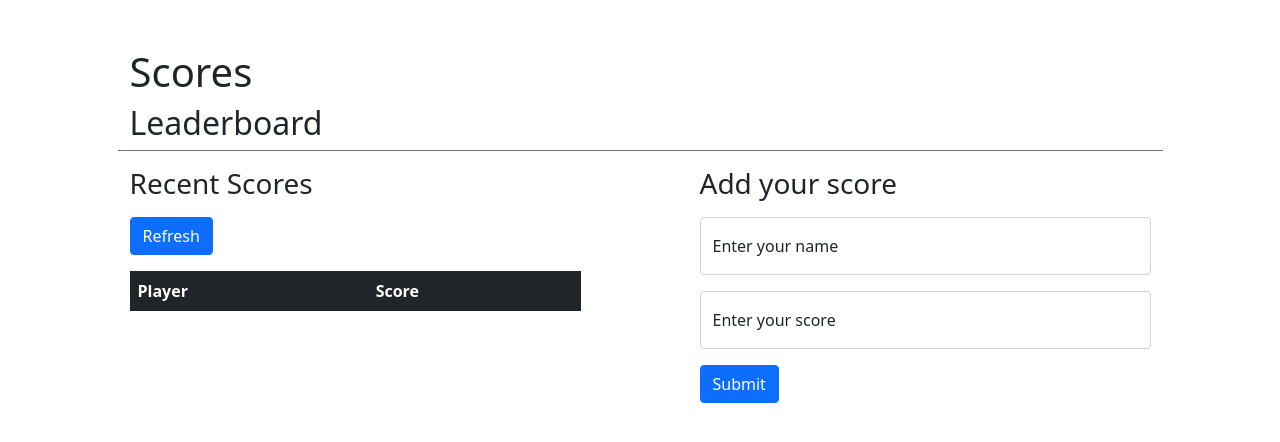
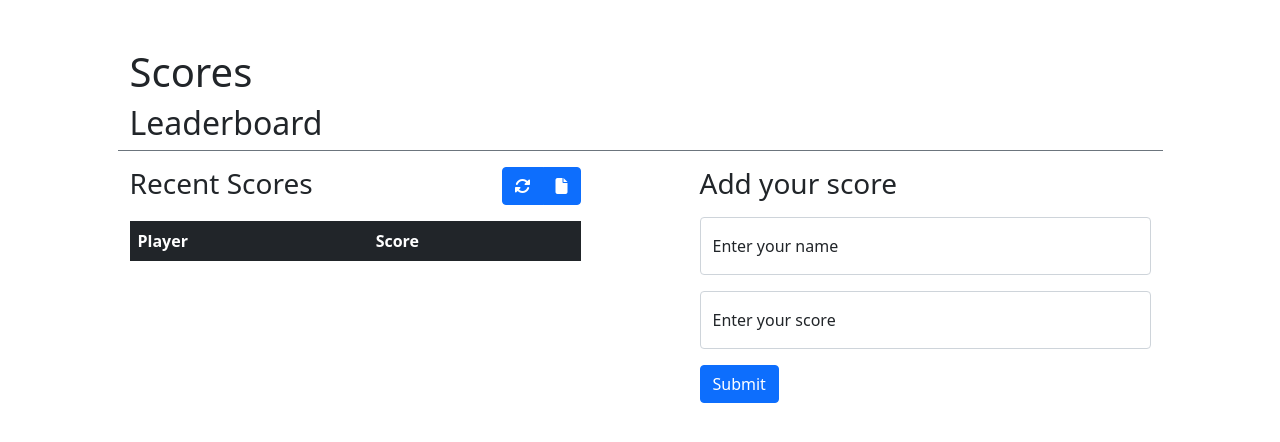
Before and after one commit to D4nielJ/scores, a plain HTML site: page src/index.html in a window 1280 px wide. Drawn offline with nearby package versions, Linux system fonts and the light colour scheme.

Commit message:
Add button to create new game

```diff
--- a/src/index.html
+++ b/src/index.html
@@ -24,10 +24,17 @@
           <h2>Leaderboard</h2>
         </div>
         <div class="col-12 col-md-5">
-          <h3 class="mb-3">Recent Scores</h3>
-          <button class="btn btn-refresh btn-primary mb-3" type="button">
-            Refresh
-          </button>
+          <div class="list__header d-flex justify-content-between">
+            <h3 class="mb-3">Recent Scores</h3>
+            <div class="btn-group">
+              <button class="btn btn-refresh btn-primary mb-3" type="button">
+                <i class="fas fa-sync-alt"></i>
+              </button>
+              <button class="btn btn-refresh btn-primary mb-3" type="button">
+                <i class="fas fa-file"></i>
+              </button>
+            </div>
+          </div>
           <table class="table table-dark table-striped">
             <thead>
               <tr>
```
